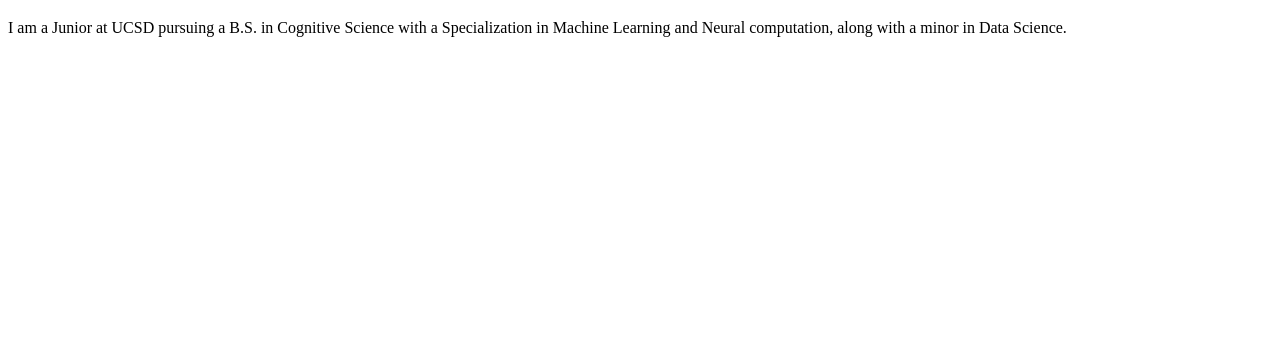
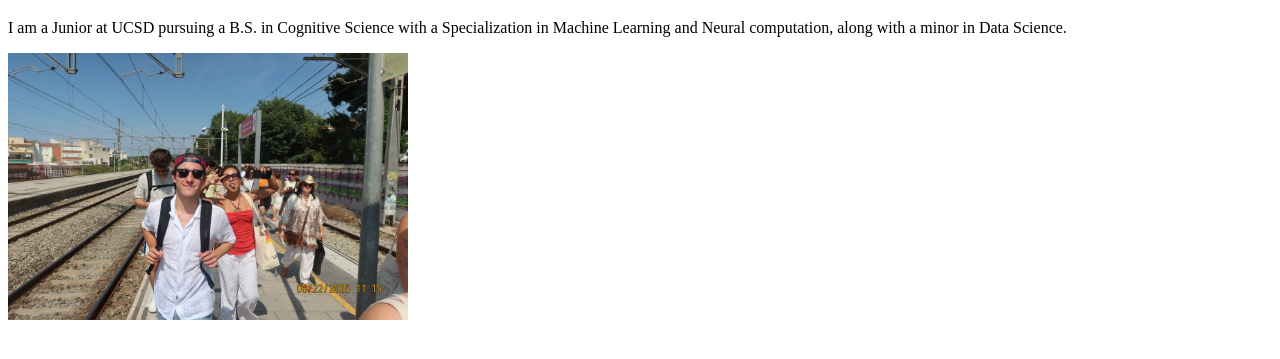
Before and after one commit to bdognieto/portfolio, a plain HTML site: page index.html in a window 1280 px wide. Shown: the part 61-420 px from the top of the page. Drawn offline with Linux system fonts and the light colour scheme.

Commit message:
adding image

```diff
--- a/index.html
+++ b/index.html
@@ -8,5 +8,6 @@
 <body>
     <h1>Brandon Nieto</h1>
     <p>I am a Junior at UCSD pursuing a B.S. in Cognitive Science with a Specialization in Machine Learning and Neural computation, along with a minor in Data Science.</p>
+    <img src="images/me.jpeg" alt="Photo of my friends and I studying abroad in Spain" width="400">
 </body>
 </html>
```
Also changed, not shown: images/me.jpeg (added).
